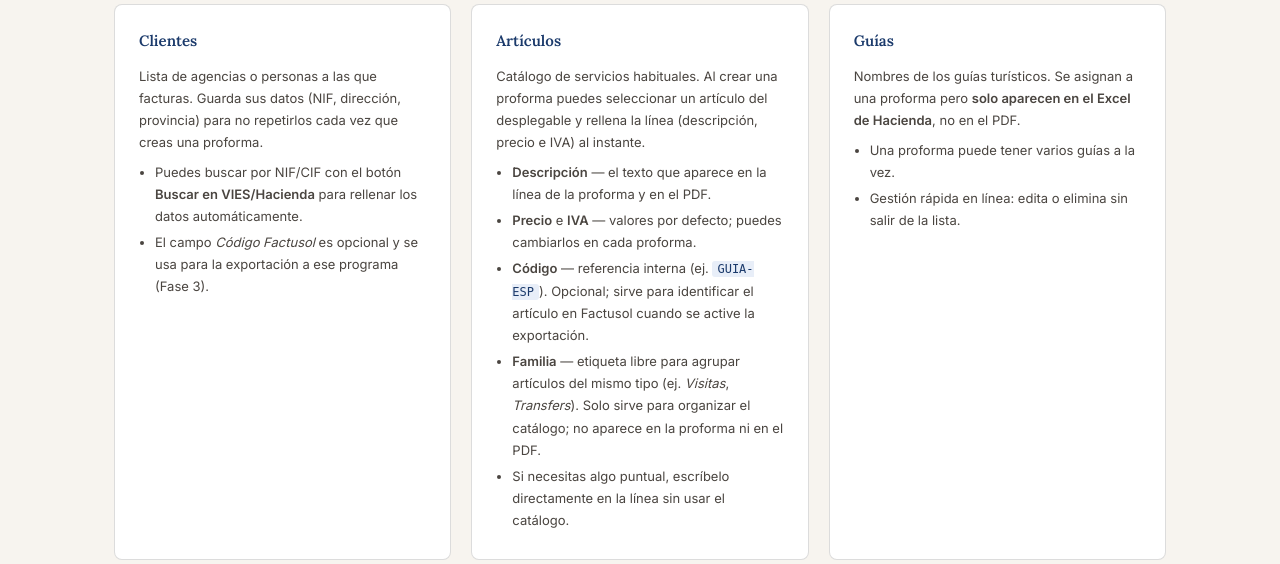
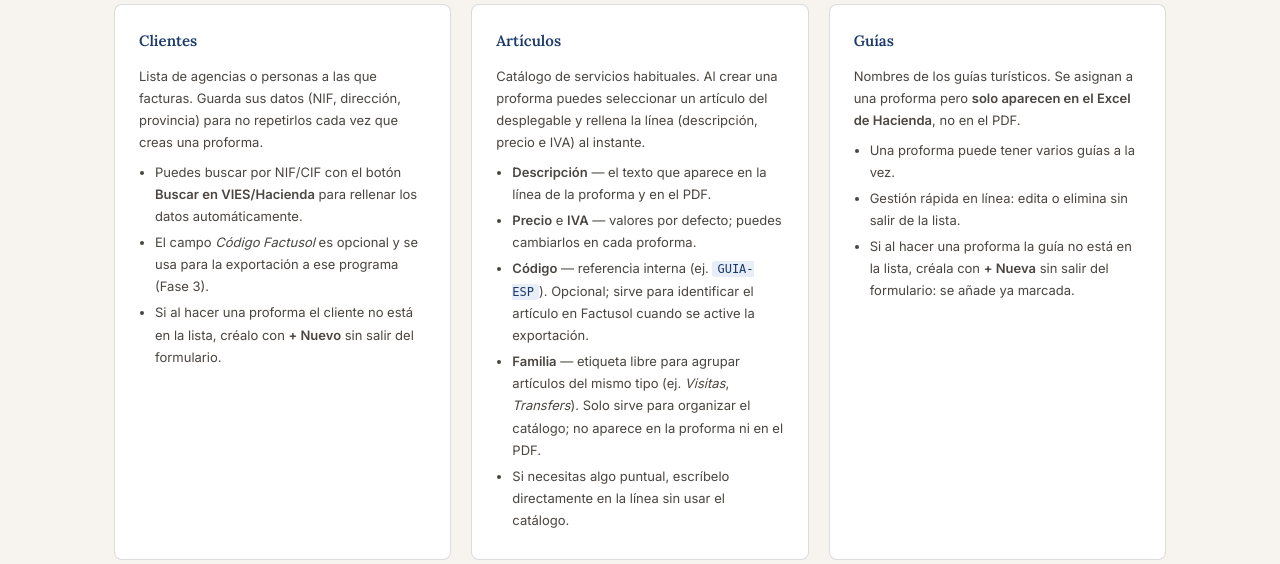
Before and after one commit to GuillermoAlbert/proforma-processor, a Flask app: template src/templates/ayuda.html in a window 1280 px wide. Shown: the part 708-1272 px from the top of the page. Run offline with Flask 3, Linux system fonts and the light colour scheme; the template is opened without the code that fills it, so the values that code supplies are empty.

Commit message:
docs(ayuda): alta rápida de cliente y guía desde el formulario de proforma
Co-Authored-By: Claude Opus 5 (1M context) <noreply@anthropic.com>
Claude-Session: https://claude.ai/code/session_01NvC5NC7NxKfgk4V6iCvXjR

```diff
--- a/src/templates/ayuda.html
+++ b/src/templates/ayuda.html
@@ -165,6 +165,7 @@
     <ul>
       <li>Puedes buscar por NIF/CIF con el botón <strong>Buscar en VIES/Hacienda</strong> para rellenar los datos automáticamente.</li>
       <li>El campo <em>Código Factusol</em> es opcional y se usa para la exportación a ese programa (Fase 3).</li>
+      <li>Si al hacer una proforma el cliente no está en la lista, créalo con <strong>+ Nuevo</strong> sin salir del formulario.</li>
     </ul>
   </div>
 
@@ -186,6 +187,7 @@
     <ul>
       <li>Una proforma puede tener varios guías a la vez.</li>
       <li>Gestión rápida en línea: edita o elimina sin salir de la lista.</li>
+      <li>Si al hacer una proforma la guía no está en la lista, créala con <strong>+ Nueva</strong> sin salir del formulario: se añade ya marcada.</li>
     </ul>
   </div>
 
```
